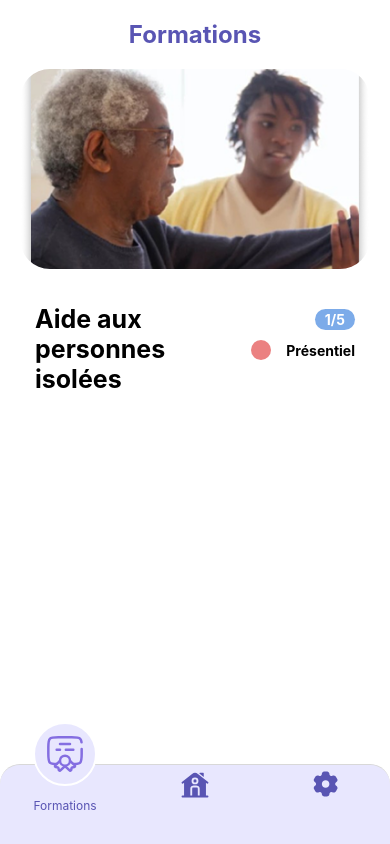
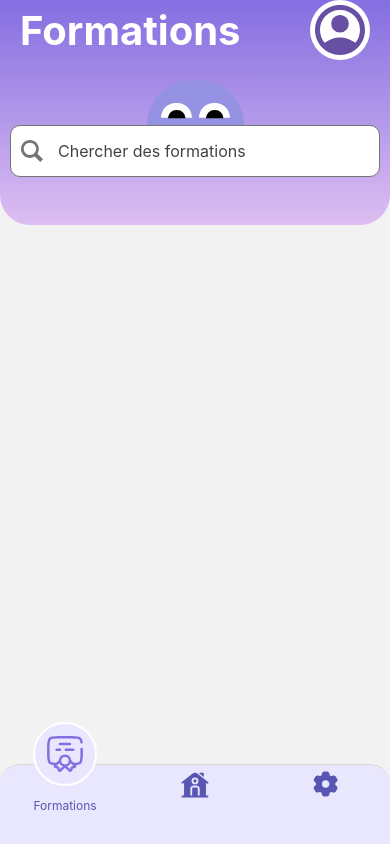
Before and after one commit to Cheaucapik/S401, a React Native app: screen /FormationsListe in a window 390 px wide. Built offline with nearby package versions, Linux system fonts and the light colour scheme.

Commit message:
Début Formations + Settings

```diff
--- a/package.json
+++ b/package.json
@@ -13,8 +13,10 @@
     "@react-native/new-app-screen": "0.84.1",
     "@react-navigation/bottom-tabs": "^7.15.5",
     "@react-navigation/native": "^7.1.33",
+    "@react-navigation/native-stack": "^7.14.4",
     "react": "19.2.3",
     "react-native": "0.84.1",
+    "react-native-linear-gradient": "^2.8.3",
     "react-native-safe-area-context": "^5.7.0",
     "react-native-screens": "^4.24.0",
     "react-native-svg": "^15.15.3",
--- a/src/App.tsx
+++ b/src/App.tsx
@@ -1,12 +1,14 @@
 import React from 'react';
 import { NavigationContainer } from '@react-navigation/native';
-import RootNavigator from './navigation/RootNavigator';
+import AppNavigator from './navigation/AppNavigator';
+import { StatusBar } from 'react-native';
 
 const App = () => {
   return (
-    <NavigationContainer>
-      <RootNavigator />
-    </NavigationContainer>
+  <>
+    <StatusBar barStyle="dark-content" backgroundColor="transparent" />
+    <AppNavigator />
+  </>
   );
 };
 
--- /dev/null
+++ b/src/components/Account.tsx
@@ -0,0 +1,22 @@
+import * as React from "react"
+import Svg, { Circle, Path } from "react-native-svg"
+import { Colors } from "../constants/Colors"
+
+function SvgComponent() {
+  return (
+    <Svg
+      width={60}
+      height={60}
+      viewBox="0 0 60 60"
+      fill="none"
+    >
+      <Circle cx={30} cy={30} r={30} fill={Colors.white} />
+      <Path
+        d="M14.625 42.75c2.125-1.625 4.5-2.906 7.125-3.844C24.375 37.97 27.125 37.5 30 37.5s5.625.469 8.25 1.406c2.625.938 5 2.219 7.125 3.844a19.324 19.324 0 003.406-5.813C49.594 34.772 50 32.459 50 30c0-5.542-1.948-10.26-5.844-14.156C40.26 11.948 35.542 10 30 10s-10.26 1.948-14.156 5.844C11.948 19.74 10 24.458 10 30c0 2.458.406 4.77 1.219 6.938a19.323 19.323 0 003.406 5.812zM30 32.5c-2.458 0-4.531-.844-6.219-2.531-1.687-1.688-2.531-3.76-2.531-6.219 0-2.458.844-4.531 2.531-6.219C25.47 15.844 27.541 15 30 15c2.458 0 4.531.844 6.219 2.531 1.687 1.688 2.531 3.76 2.531 6.219 0 2.458-.844 4.531-2.531 6.219C34.53 31.656 32.459 32.5 30 32.5zM30 55c-3.458 0-6.708-.656-9.75-1.969-3.042-1.312-5.688-3.093-7.938-5.343s-4.03-4.896-5.343-7.938C5.656 36.708 5 33.458 5 30s.656-6.708 1.969-9.75c1.312-3.042 3.093-5.688 5.343-7.938s4.896-4.03 7.938-5.343C23.292 5.656 26.542 5 30 5s6.708.656 9.75 1.969c3.042 1.312 5.688 3.093 7.938 5.343s4.03 4.896 5.343 7.938C54.344 23.292 55 26.542 55 30s-.656 6.708-1.969 9.75c-1.312 3.042-3.093 5.688-5.343 7.938s-4.896 4.03-7.938 5.343C36.708 54.344 33.458 55 30 55z"
+        fill={Colors.dark_purple}
+      />
+    </Svg>
+  )
+}
+
+export default SvgComponent
--- /dev/null
+++ b/src/components/ArrowLeft.tsx
@@ -0,0 +1,24 @@
+import * as React from "react"
+import Svg, { Path } from "react-native-svg"
+import { Colors } from "../constants/Colors"
+
+function SvgComponent(style:any) {
+  return (
+    <Svg
+      width="40"
+      height="40"
+      viewBox="0 0 24 24"
+      fill="none"
+      style={style}
+    >
+      <Path
+        fillRule="evenodd"
+        clipRule="evenodd"
+        d="M10.53 5.47a.75.75 0 010 1.06l-4.72 4.72H20a.75.75 0 010 1.5H5.81l4.72 4.72a.75.75 0 11-1.06 1.06l-6-6a.75.75 0 010-1.06l6-6a.75.75 0 011.06 0z"
+        fill={Colors.white}
+      />
+    </Svg>
+  )
+}
+
+export default SvgComponent
--- /dev/null
+++ b/src/components/Loupe.tsx
@@ -0,0 +1,21 @@
+import * as React from "react"
+import Svg, { Path } from "react-native-svg"
+import { Colors } from "../constants/Colors"
+
+function SvgComponent() {
+  return (
+    <Svg
+      width="22"
+      height="22"
+      viewBox="0 0 16 16"
+    >
+      <Path
+      fill={Colors.gray}
+        d="M12.027 9.92L16 13.95 14 16l-4.075-3.976A6.465 6.465 0 016.5 13C2.91 13 0 10.083 0 6.5 0 2.91 2.917 0 6.5 0 10.09 0 13 2.917 13 6.5a6.463 6.463 0 01-.973 3.42zM1.997 6.452c0 2.48 2.014 4.5 4.5 4.5 2.48 0 4.5-2.015 4.5-4.5 0-2.48-2.015-4.5-4.5-4.5-2.48 0-4.5 2.014-4.5 4.5z"
+        fillRule="evenodd"
+      />
+    </Svg>
+  )
+}
+
+export default SvgComponent
--- /dev/null
+++ b/src/components/MascotteForma.tsx
@@ -0,0 +1,29 @@
+import * as React from "react"
+import Svg, { Path } from "react-native-svg"
+
+function MasCotteFormat({ style }: { style: any }) {
+  return (
+    <Svg
+      width={97}
+      height={45}
+      viewBox="0 0 97 45"
+      fill="none"
+      style={style}
+    >
+      <Path
+        d="M0 45C0 20.147 20.147 0 45 0h7c24.853 0 45 20.147 45 45H0z"
+        fill="#9692E3"
+      />
+      <Path
+        d="M45 37.725C45 29.593 38.407 23 30.275 23h-1.55C20.593 23 14 29.593 14 37.725h31zM83 37.725C83 29.593 76.407 23 68.275 23h-1.55C58.593 23 52 29.593 52 37.725h31z"
+        fill="#fff"
+      />
+      <Path
+        d="M38.474 38.3a8.3 8.3 0 00-8.3-8.3H29.3a8.3 8.3 0 00-8.3 8.3h17.474zM76.474 38.3a8.3 8.3 0 00-8.3-8.3H67.3a8.3 8.3 0 00-8.3 8.3h17.474z"
+        fill="#000"
+      />
+    </Svg>
+  )
+}
+
+export default MasCotteFormat
--- a/src/constants/Colors.ts
+++ b/src/constants/Colors.ts
@@ -7,4 +7,7 @@ export const Colors = {
   red: '#EB8181',
   light_blue : '#E8E7FE',
   purple : '#846EE1',
+  light_pink: '#DDBEF2',
+  gray: '#757575',
+  dark_purple : '#6750A4',
 };
--- /dev/null
+++ b/src/navigation/AppNavigator.tsx
@@ -0,0 +1,28 @@
+import { createNativeStackNavigator } from '@react-navigation/native-stack';
+import { NavigationContainer } from '@react-navigation/native';
+import RootNavigator from './RootNavigator';
+import FormationsDetails from '../screens/FormationsDetails';
+import Settings from '../screens/Settings';
+import { Colors } from '../constants/Colors';
+
+const Stack = createNativeStackNavigator();
+
+const AppNavigator = () => {
+  return (
+    <NavigationContainer>
+      <Stack.Navigator screenOptions={{ headerShown: false }}>
+        <Stack.Screen name="MainTabs" component={RootNavigator} />
+        <Stack.Screen name="Formations" component={FormationsDetails}
+        options={{
+            headerShown: true,
+            headerTitleAlign: 'center',
+            headerTitleStyle: { fontSize: 24, fontWeight: 'bold'},
+            headerTintColor: Colors.primary_blue,
+            headerShadowVisible: false,}} />
+        <Stack.Screen name="Profile" component={Settings}/>
+      </Stack.Navigator>
+      </NavigationContainer>
+  );
+};
+
+export default AppNavigator;
--- a/src/navigation/RootNavigator.tsx
+++ b/src/navigation/RootNavigator.tsx
@@ -29,7 +29,7 @@ const RootNavigator = () => {
          }
       }}
     >
-      <Tab.Screen name="Formations"
+      <Tab.Screen name="FormationsListe"
       component={Formations}
       options={{
         tabBarButton: (props) => {
--- a/src/screens/Formations.tsx
+++ b/src/screens/Formations.tsx
@@ -1,42 +1,81 @@
-import React from 'react';
-import { View, Text, StyleSheet, ScrollView, Image } from 'react-native';
-import { Colors } from '../constants/Colors';
-import PetitRondRouge from '../components/Absent';
+import { View, Text, StyleSheet, TextInput, Button, TouchableOpacity} from 'react-native'
+import React from 'react'
+import { LinearGradient } from 'react-native-linear-gradient'
+import { Colors } from '../constants/Colors'
+import { useSafeAreaInsets } from 'react-native-safe-area-context'
+import Loupe from '../components/Loupe'
+import MascotteFormat from '../components/MascotteForma'
+import Account from '../components/Account'
 
-const InfoFormation = ({titre, numero} :{ titre : string, numero : number }) => (
-  <View style={styles.details}>
-    <Text style={styles.cardText}>{titre}</Text>
-    <View style={styles.details1}>
-        <Text style={styles.numero}>{numero}/5</Text>
-        <View style={styles.presentiel}>
-            <PetitRondRouge/>
-            <Text style={styles.presentielText}>Présentiel</Text>
-        </View>
-    </View>
-  </View>
-);
-
-
-const Formations = () => {
-  return (
-    <ScrollView style={styles.container}>
-      <Text style={styles.pageTitle}>Formations</Text>
-      <Image source={require('../assets/AidePersonnes.png')} style={styles.image} />
-      <InfoFormation titre="Aide aux personnes isolées" numero={1} />
-    </ScrollView>
-  );
-};
+const Formations = ({navigation}:any) => {
+    const insets = useSafeAreaInsets();
+    return (
+        <LinearGradient style={styles.container}
+            colors={[Colors.purple, Colors.light_pink]}
+            start={{ x: 0, y: 0 }}
+            end={{ x: 0, y: 1 }}
+            >
+            <View style={[{ marginTop: insets.top, marginBottom : 20 }, styles.header]}>
+                <Text style={styles.title}>Formations</Text>
+                <TouchableOpacity onPress={() => navigation.navigate('Profile')}>
+                    <Account />
+                </TouchableOpacity>
+            </View>
+            <MascotteFormat style={styles.mascotte} />
+            <View style={styles.searchSection}>
+                <Loupe />
+                <TextInput
+                    style={styles.input}
+                    placeholder="Chercher des formations"
+                    underlineColorAndroid="transparent"
+                />
+            </View>
+        </LinearGradient>
+    )
+}
 
 const styles = StyleSheet.create({
-  container: { flex: 1, padding: 20, backgroundColor: Colors.white },
-  image:{ width: '100%', height: 200, marginBottom: 20, borderRadius: 30 },
-  pageTitle: { fontSize: 24, fontWeight: 'bold', marginBottom: 20, textAlign: 'center', color: Colors.primary_blue },
-  details: {padding: 15, backgroundColor: Colors.white, marginBottom: 10, borderRadius: 8, alignItems: 'flex-start', flexDirection: 'row', justifyContent: 'space-between' },
-  cardText: { fontSize: 25, maxWidth: '70%', fontWeight: 'bold'},
-  details1: {gap: 10},
-  numero : { alignSelf : 'flex-end', fontSize: 14, backgroundColor: Colors.axe_color_blue, marginTop: 5, color: Colors.white, paddingHorizontal: 10, paddingVertical: 2, borderRadius: 20, fontWeight: 'bold'},
-  presentiel: { flexDirection: 'row', alignItems: 'center', gap: 5 },
-  presentielText: { fontSize: 14, fontWeight: 'bold', marginLeft:10},
-});
+    container: { flex: 1,
+        maxHeight: 225,
+        borderBottomRightRadius: 30,
+        borderBottomLeftRadius: 30,
+    },
+    title: { fontSize: 40, fontWeight: 'bold', color: Colors.white },
+    searchSection: {
+        flexDirection: 'row',
+        alignItems: 'center',
+        backgroundColor: '#fff',
+        borderWidth: 1,
+        borderColor: Colors.gray,
+        borderRadius: 10,
+        marginLeft: 10,
+        marginRight: 10,
+        marginBottom: 10,
+        paddingHorizontal: 10,
+    },
+    input: {
+        backgroundColor: Colors.white,
+        margin: 5,
+        borderRadius: 10,
+        paddingHorizontal: 15,
+        fontSize: 16,
+        flex: 1,
+        paddingTop: 10,
+        paddingRight: 10,
+        paddingBottom: 10,
+        paddingLeft: 10,
+        color: '#424242',
+    },
+    mascotte: {
+        alignSelf: 'center',
+    },
+    header : {
+        flexDirection: 'row',
+        alignItems: 'center',
+        justifyContent: 'space-between',
+        marginLeft: 20,
+        marginRight: 20,
+    },
+})
 
-export default Formations;
+export default Formations
--- /dev/null
+++ b/src/screens/FormationsDetails.tsx
@@ -0,0 +1,41 @@
+import React from 'react';
+import { View, Text, StyleSheet, ScrollView, Image } from 'react-native';
+import { Colors } from '../constants/Colors';
+import PetitRondRouge from '../components/Absent';
+
+const InfoFormation = ({titre, numero} :{ titre : string, numero : number }) => (
+  <View style={styles.details}>
+    <Text style={styles.cardText}>{titre}</Text>
+    <View style={styles.details1}>
+        <Text style={styles.numero}>{numero}/5</Text>
+        <View style={styles.presentiel}>
+            <PetitRondRouge/>
+            <Text style={styles.presentielText}>Présentiel</Text>
+        </View>
+    </View>
+  </View>
+);
+
+
+const FormationsDetails = () => {
+  return (
+    <ScrollView style={styles.container}>
+      <Image source={require('../assets/AidePersonnes.png')} style={styles.image} />
+      <InfoFormation titre="Aide aux personnes isolées" numero={1} />
+    </ScrollView>
+  );
+};
+
+const styles = StyleSheet.create({
+  container: { flex: 1, padding: 20, backgroundColor: Colors.white },
+  image:{ width: '100%', height: 200, marginBottom: 20, borderRadius: 30 },
+  pageTitle: { fontSize: 24, fontWeight: 'bold', marginBottom: 20, textAlign: 'center', color: Colors.primary_blue },
+  details: {padding: 15, backgroundColor: Colors.white, marginBottom: 10, borderRadius: 8, alignItems: 'flex-start', flexDirection: 'row', justifyContent: 'space-between' },
+  cardText: { fontSize: 25, maxWidth: '70%', fontWeight: 'bold'},
+  details1: {gap: 10},
+  numero : { alignSelf : 'flex-end', fontSize: 14, backgroundColor: Colors.axe_color_blue, marginTop: 5, color: Colors.white, paddingHorizontal: 10, paddingVertical: 2, borderRadius: 20, fontWeight: 'bold'},
+  presentiel: { flexDirection: 'row', alignItems: 'center', gap: 5 },
+  presentielText: { fontSize: 14, fontWeight: 'bold', marginLeft:10},
+});
+
+export default FormationsDetails;
--- a/src/screens/Settings.tsx
+++ b/src/screens/Settings.tsx
@@ -1,12 +1,57 @@
-import { View, Text } from 'react-native'
+import { View, Text, StyleSheet, TouchableOpacity } from 'react-native'
 import React from 'react'
+import { Colors } from '../constants/Colors'
+import LinearGradient from 'react-native-linear-gradient'
+import ArrowLeft from '../components/ArrowLeft'
+import { useSafeAreaInsets } from 'react-native-safe-area-context'
 
-const Settings = () => {
+const Settings = ({ navigation }:any) => {
+  const insets = useSafeAreaInsets();
   return (
-    <View>
-      <Text>Settings</Text>
-    </View>
+    <LinearGradient style={styles.container}
+                colors={[Colors.purple, Colors.light_pink]}
+                start={{ x: 0, y: 0 }}
+                end={{ x: 0, y: 1 }}
+                >
+
+      <View style={[{marginTop:insets.top}, styles.header]}>
+        <View style={styles.sideContainer}>
+          <TouchableOpacity onPress={() => navigation.goBack()}>
+            <ArrowLeft />
+          </TouchableOpacity>
+        </View>
+
+        <View style={styles.centerContainer}>
+          <Text style={styles.title}>Profile</Text>
+        </View>
+      </View>
+    </LinearGradient>
   )
 }
 
+const styles = StyleSheet.create({
+    container: { flex: 1,
+        maxHeight: 225,
+        borderBottomRightRadius: 30,
+        borderBottomLeftRadius: 30,
+    },
+    title: { fontSize: 30, fontWeight: 'bold', color: Colors.white, marginLeft: 20, alignItems: 'center'},
+    header : {
+        flexDirection: 'row',
+        alignItems: 'center',
+        marginLeft: 20,
+        marginRight: 20,
+    },
+    arrowLeft: {
+      alignItems: 'center',
+      },
+    sideContainer: {
+      flex: 1,
+      alignItems: 'flex-start',
+  },
+    centerContainer: {
+      flex: 5
+    },
+  })
+
 export default Settings
```
Also changed, not shown: 1 other file (tests, documents, lock files or other folders).
